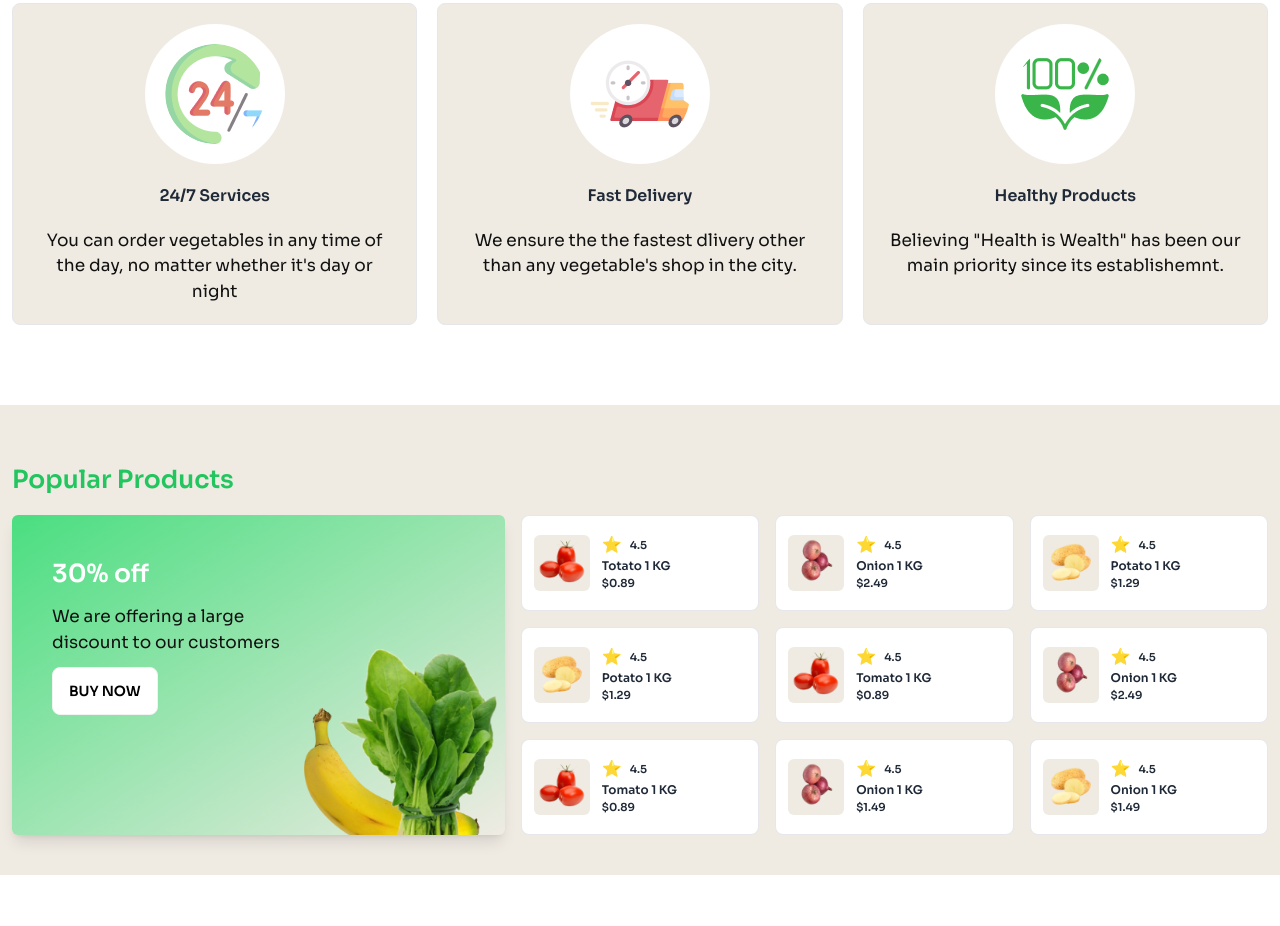
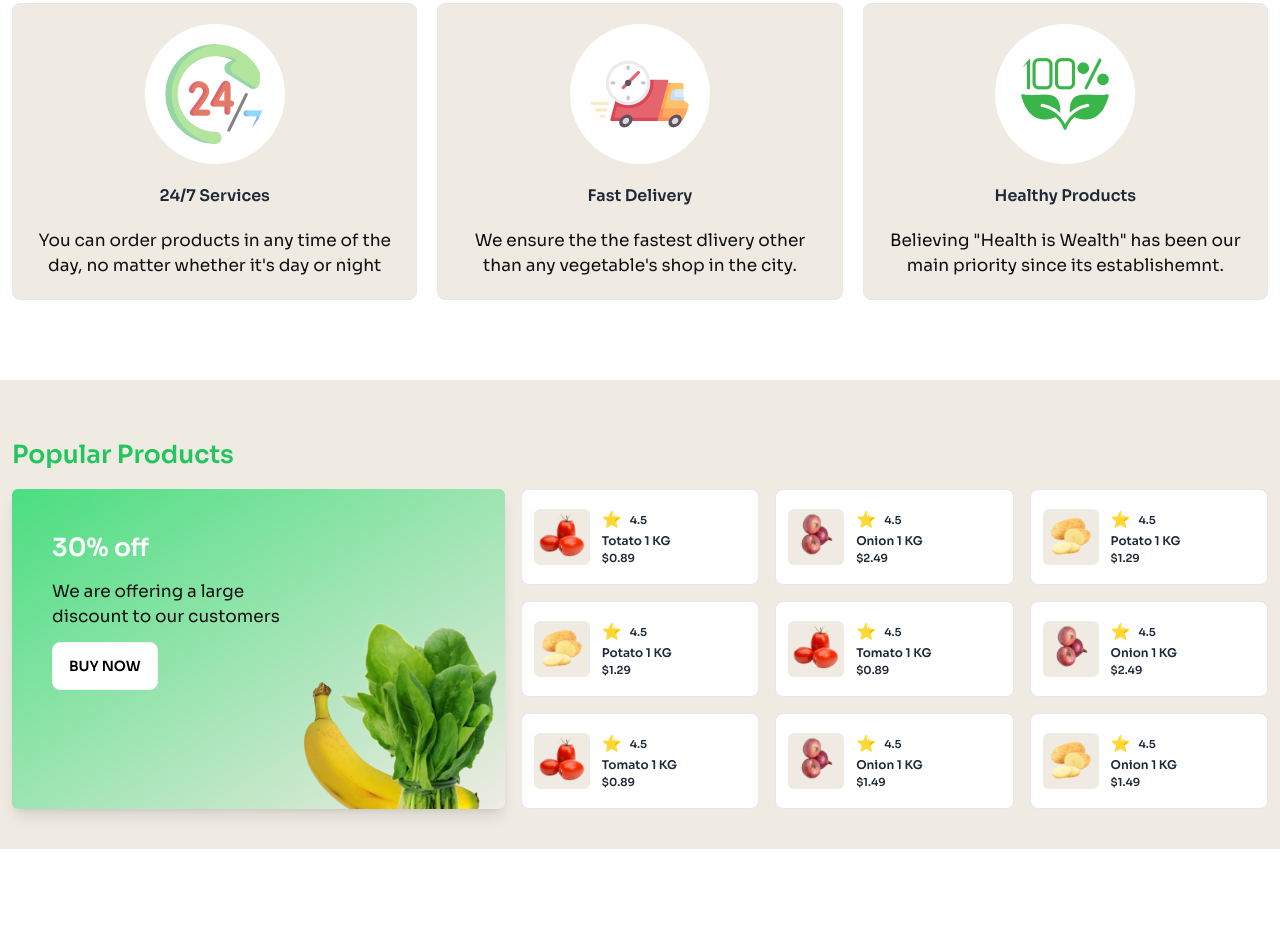
Before and after one commit to HasanTayeff/Nature-Platter-3rd-Assignment, a plain HTML site: page index.html in a window 1280 px wide. Shown: the part 1011-1937 px from the top of the page. Drawn offline with nearby package versions, Linux system fonts and the light colour scheme.

Commit message:
Natures Platter 100%

```diff
--- a/index.html
+++ b/index.html
@@ -144,7 +144,7 @@
             <div class="bg-bg-color px-5 py-5 bg-color text-center border rounded-lg">
                 <img class="m-auto bg-white px-5 py-5 rounded-full" src="Assets/service.png" alt="service">
                 <h3 class="font-semibold text-[16px] my-5">24/7 Services </h3>
-                <p class="md:text-[12px] lg:md:text-[17px] text-text-color">You can order vegetables in any time of the day, no matter whether it's day or night</p>
+                <p class="md:text-[12px] lg:md:text-[17px] text-text-color">You can order products in any time of the day, no matter whether it's day or night</p>
             </div>
             <div class="bg-bg-color px-5 py-5 bg-color text-center border rounded-lg">
                 <img class="m-auto bg-white px-5 py-5 rounded-full" src="Assets/delivery.png" alt="delivery">
```
